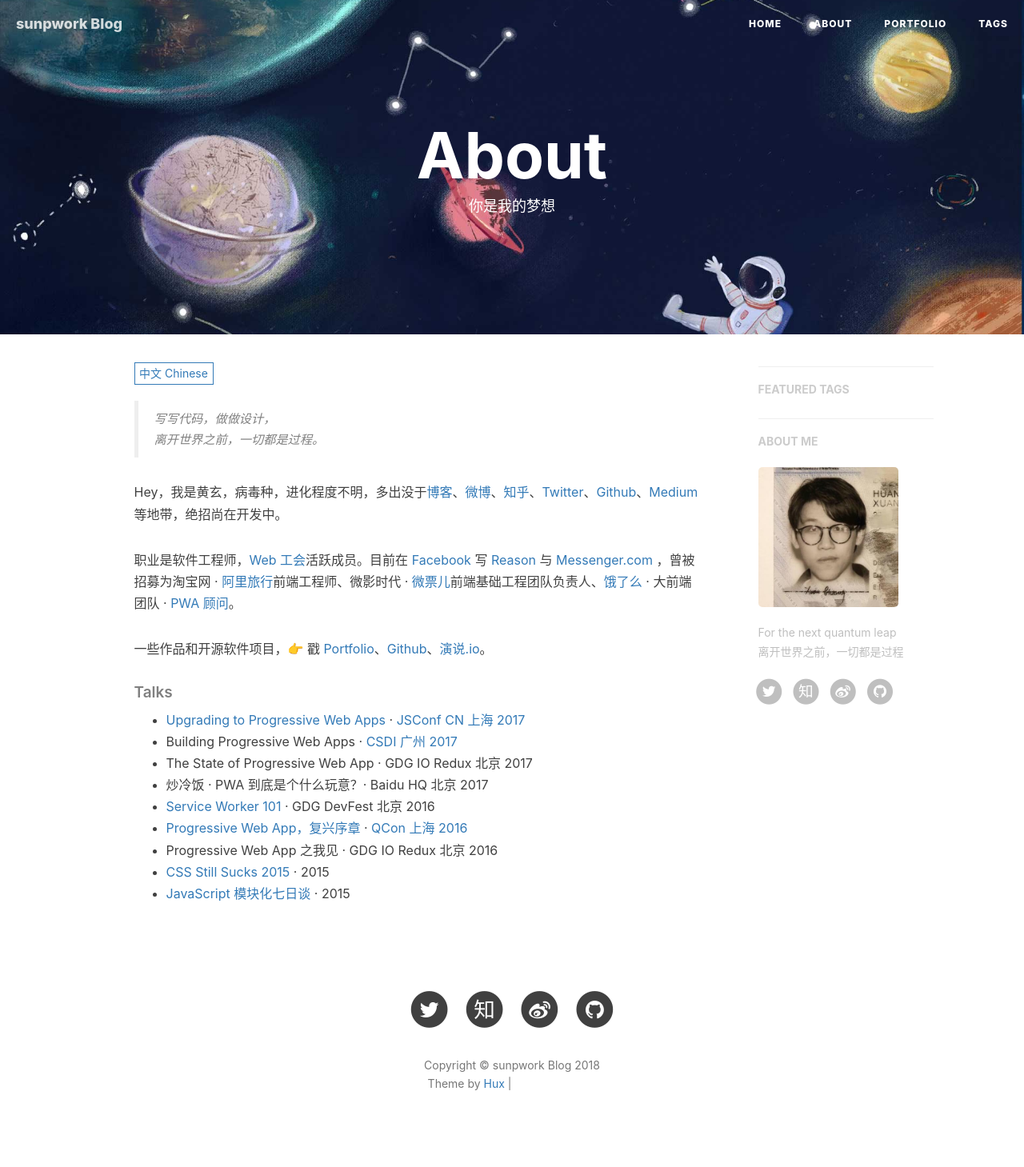
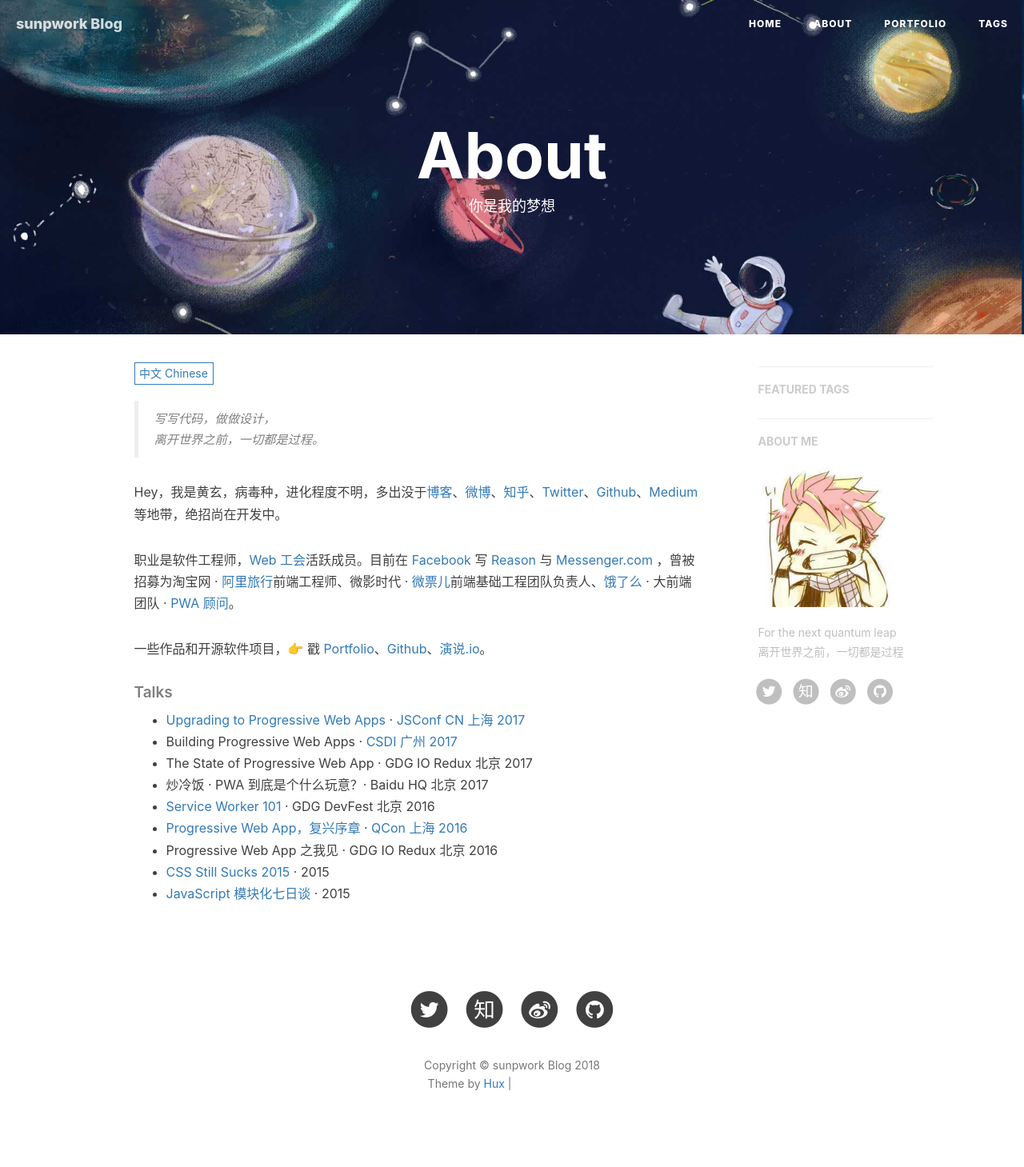
Before and after one commit to sunpwork/sunpwork.github.io, a Jekyll site: the page built from about.html, in a window 1280 px wide. Shown: the whole page at 80% size. Built offline with Jekyll 4.4.1, drawn with Linux system fonts in a browser that asks for light colours; nearby versions of some CDN libraries; comment, search, counter and statistics services are not loaded; grey boxes are pictures that could not be loaded.

Commit message:
update home page

```diff
--- a/_config.yml
+++ b/_config.yml
@@ -73,7 +73,7 @@ netease_comment: false
 # Sidebar settings
 sidebar: true                           # whether or not using Sidebar.
 sidebar-about-description: "For the next quantum leap<br>离开世界之前，一切都是过程"
-sidebar-avatar: /img/avatar-hux-ny.jpg      # use absolute URL, seeing it's used in both `/` and `/about/`
+sidebar-avatar: /img/aboutme.jpg      # use absolute URL, seeing it's used in both `/` and `/about/`
 
 
 
```
Also changed, not shown: img/aboutme.jpg (added), img/avatar-hux-home.jpg (deleted), img/avatar-hux-ny.jpg (deleted), img/avatar-hux.jpg (deleted), 1 other file.
